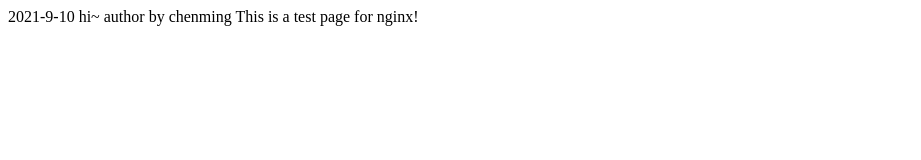
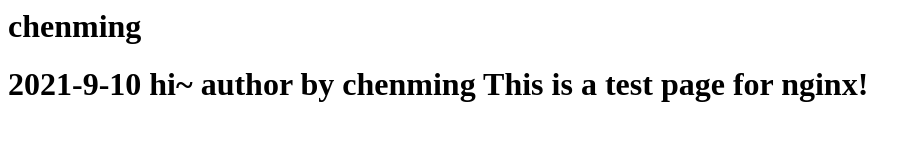
Before and after one commit to sz-wuyanzu/nginx, a plain HTML site: page index.html in a window 1280 px wide. Shown: the whole page, without its empty margins (0-921 px from the left). Drawn offline with Linux system fonts and the light colour scheme.

Commit message:
Update index.html

```diff
--- a/index.html
+++ b/index.html
@@ -1,3 +1,4 @@
+<h1>chenming<h1>
 2021-9-10
 hi~
 author by chenming
```
